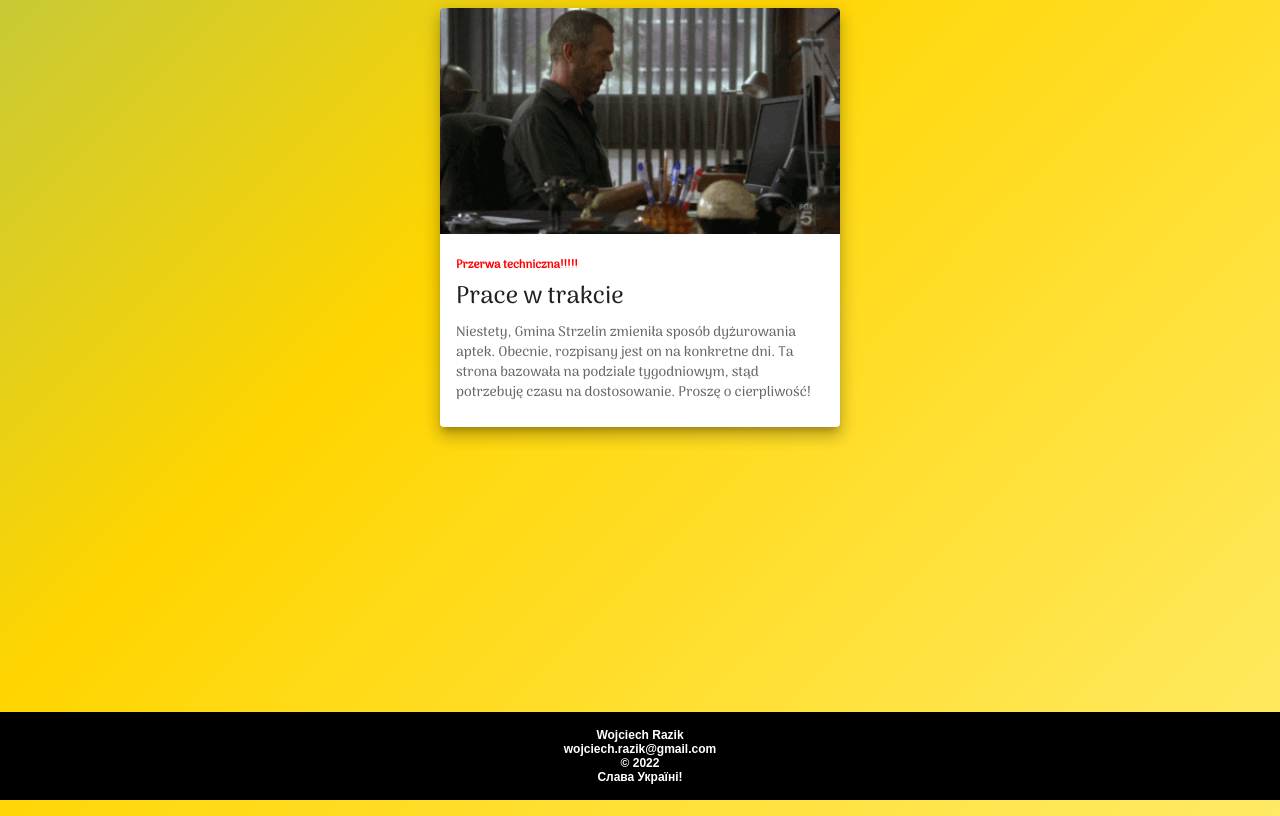
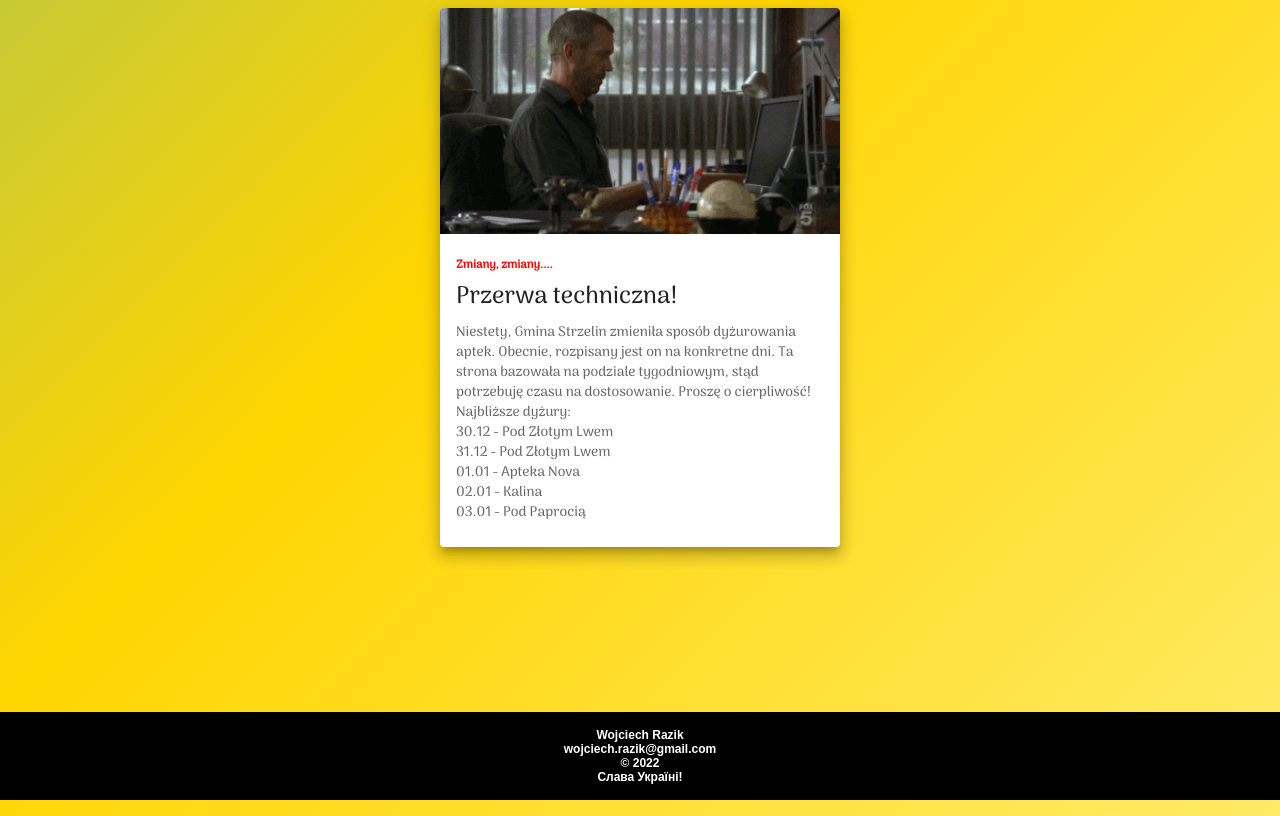
Before and after one commit to wrazik/apteka-strzelin.pl, a React (Create React App) app in the folder frontend/: page / in a window 1280 px wide. Built offline with nearby package versions, Linux system fonts and the light colour scheme.

Commit message:
Changed break description

```diff
--- a/frontend/src/Break.tsx
+++ b/frontend/src/Break.tsx
@@ -26,14 +26,26 @@ export function Break() {
                 />
                 <CardContent>
                     <Typography variant="body2" color="red">
-                        <h1> Przerwa techniczna!!!!! </h1>
+                        <h1> Zmiany, zmiany.... </h1>
                     </Typography>
                     <Typography gutterBottom variant="h5" component="div">
-                        Prace w trakcie
+                        Przerwa techniczna!
                     </Typography>
                     <Typography variant="body2" color="text.secondary">
                         Niestety, Gmina Strzelin zmieniła sposób dyżurowania aptek. Obecnie, rozpisany jest on na konkretne dni. Ta strona bazowała na podziale tygodniowym, stąd potrzebuję czasu na dostosowanie.
                         Proszę o cierpliwość!
+
+                        Najbliższe dyżury:
+                        <br/>
+                        30.12 - Pod Złotym Lwem
+                        <br/>
+                        31.12 - Pod Złotym Lwem
+                        <br/>
+                        01.01 - Apteka Nova
+                        <br/>
+                        02.01 - Kalina
+                        <br/>
+                        03.01 - Pod Paprocią
                     </Typography>
                 </CardContent>
             </Card>
```
Also changed, not shown: 1 other file (tests, documents, lock files or other folders).
